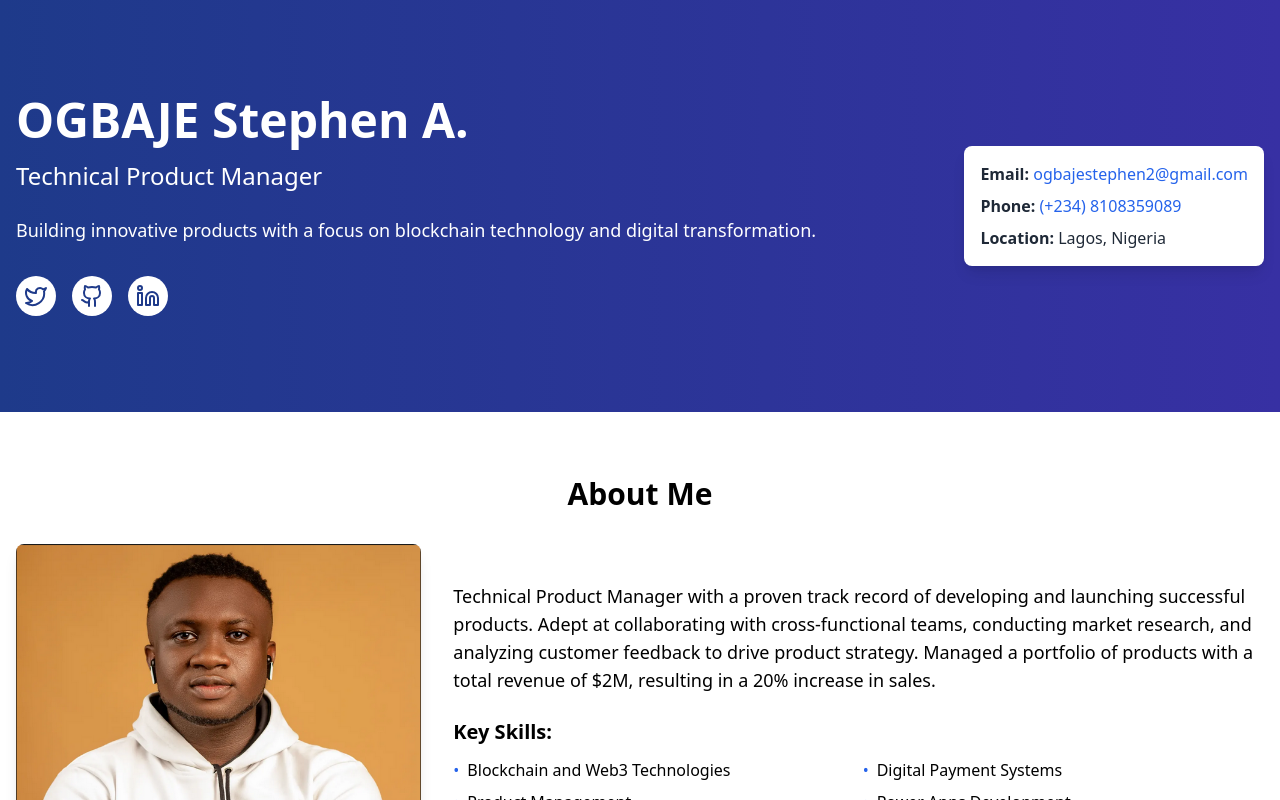
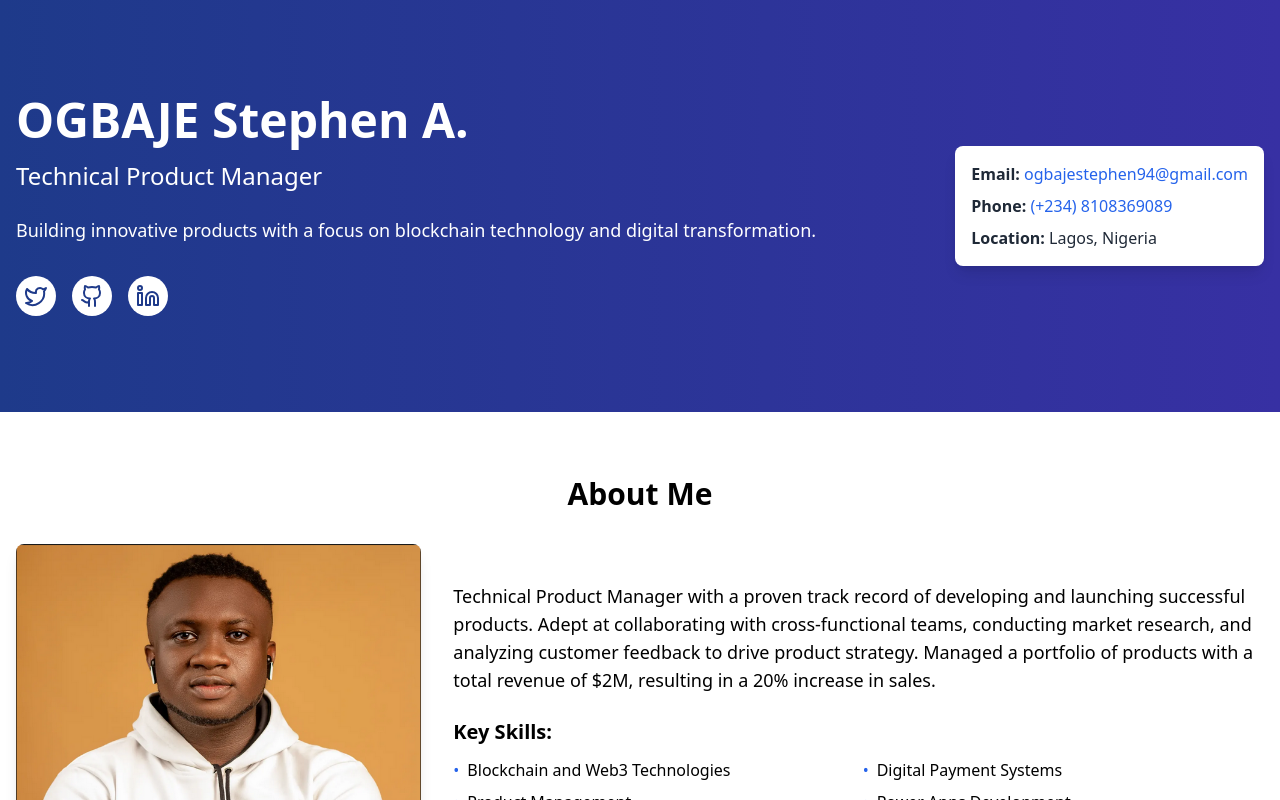
Before and after one commit to oluwaeinstein007/steve-portfolio, a React (Vite) app: page / in a window 1280 px wide. Shown: the top 800 px of the page. Built offline with nearby package versions, Linux system fonts and the light colour scheme.

Commit message:
Add some changes to the contact details

```diff
--- a/src/App.tsx
+++ b/src/App.tsx
@@ -49,10 +49,10 @@ function App() {
             <div className="mt-8 md:mt-0">
               <div className="bg-white p-4 rounded-lg shadow-lg text-gray-800">
                 <div className="mb-2">
-                  <span className="font-semibold">Email:</span> <a href="mailto:ogbajestephen2@gmail.com" className="text-blue-600 hover:underline">ogbajestephen2@gmail.com</a>
+                  <span className="font-semibold">Email:</span> <a href="mailto:ogbajestephen94@gmail.com" className="text-blue-600 hover:underline">ogbajestephen94@gmail.com</a>
                 </div>
                 <div className="mb-2">
-                  <span className="font-semibold">Phone:</span> <a href="tel:+2348108359089" className="text-blue-600 hover:underline">(+234) 8108359089</a>
+                  <span className="font-semibold">Phone:</span> <a href="tel:+2348108369089" className="text-blue-600 hover:underline">(+234) 8108369089</a>
                 </div>
                 <div>
                   <span className="font-semibold">Location:</span> Lagos, Nigeria
```
